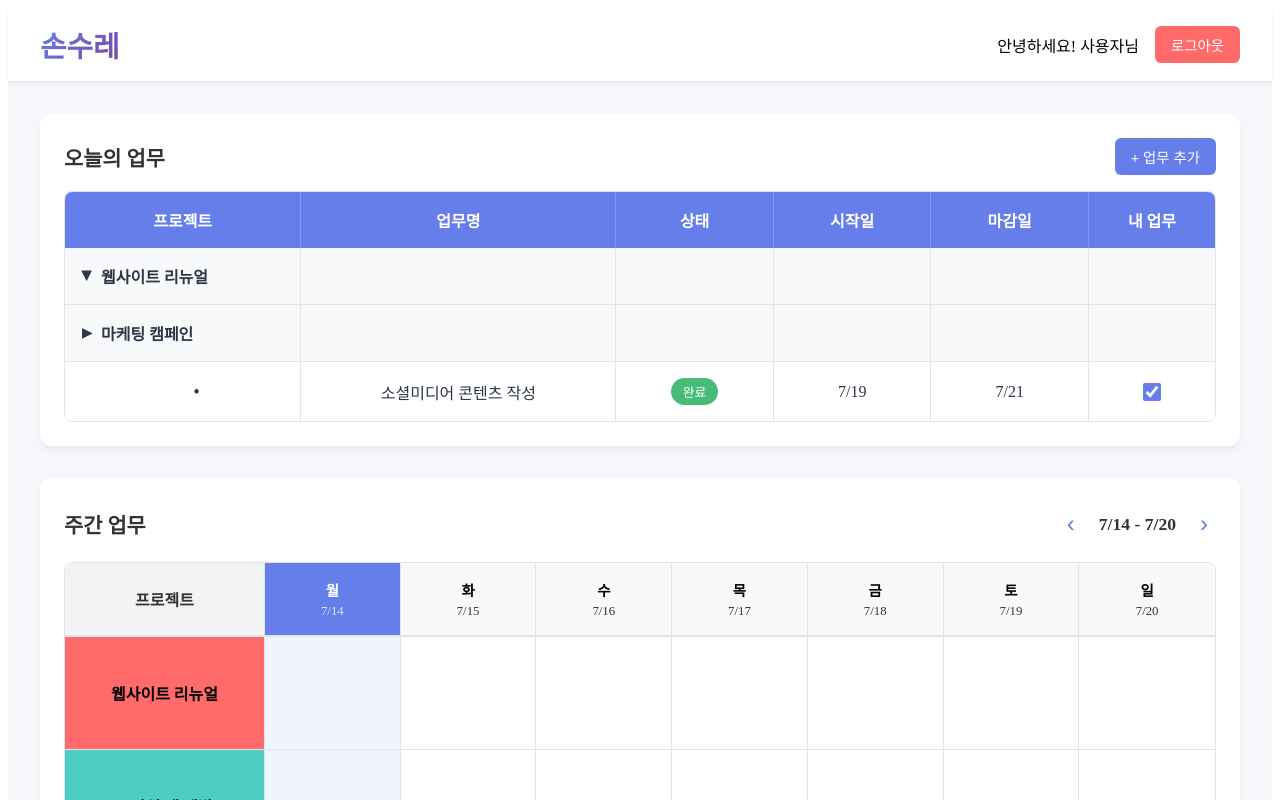
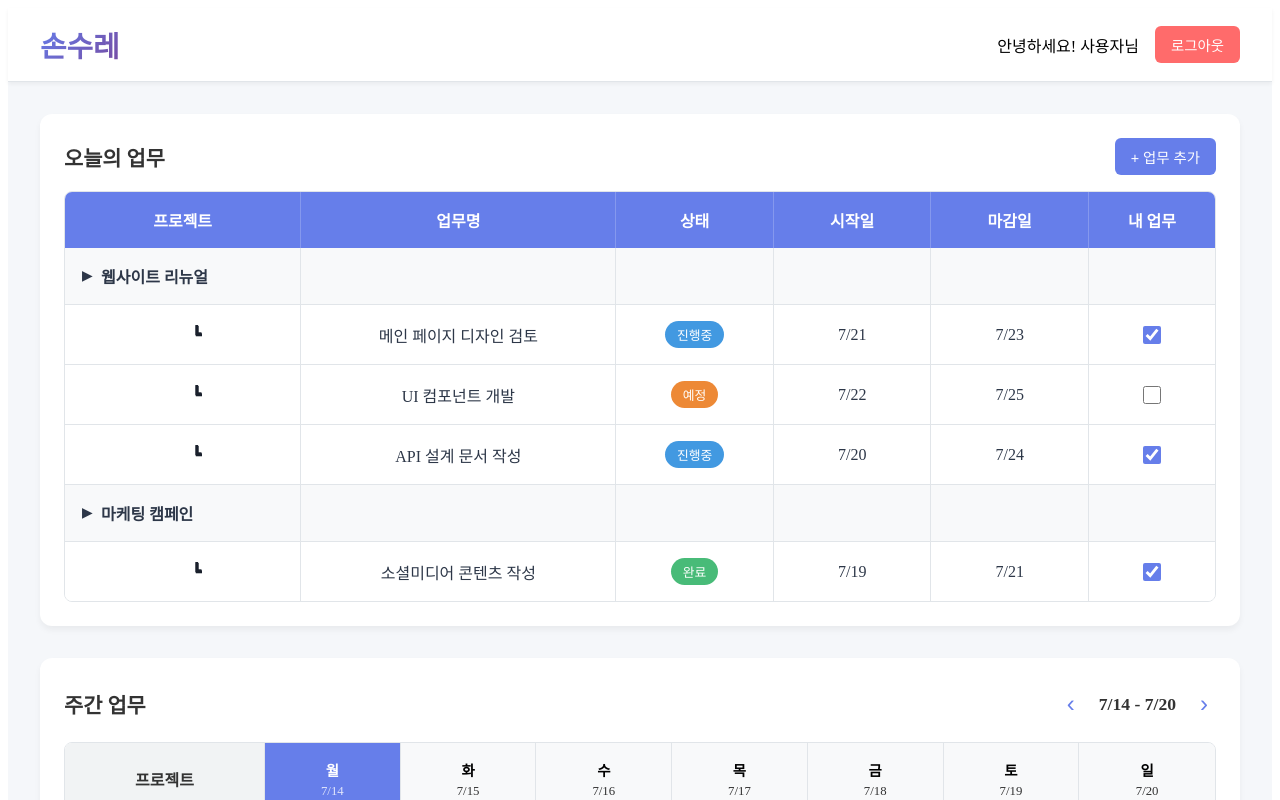
Before and after one commit to YAE-Joon/WB-FE, a Vue app: page /demo in a window 1280 px wide. Shown: the top 800 px of the page. Built offline with nearby package versions, Linux system fonts and the light colour scheme.

Commit message:
카테고리 완성

```diff
--- a/src/views/DashboardView.vue
+++ b/src/views/DashboardView.vue
@@ -56,7 +56,7 @@
                   >
                     <div class="table-cell work-category">
                       <span class="indent-1"></span>
-                      <span class="work-indicator">•</span>
+                      <span class="work-indicator">┗</span>
                     </div>
                     <div class="table-cell">{{ work.name }}</div>
                     <div class="table-cell">
@@ -84,10 +84,9 @@
                 <template v-for="subCategory in category.children" :key="subCategory.id">
                   <template v-if="hasWorksInCategory(subCategory)">
                     <!-- 2단계 카테고리 -->
-                    <div class="category-row sub-level-1" @click="toggleCategory(subCategory.id)">
+                    <div class="category-row sub-level-1">
                       <div class="table-cell category-cell">
-                        <span class="indent-1"></span>
-                        <span class="dropdown-icon" :class="{ 'expanded': subCategory.expanded }">▶</span>
+                        <span class="tree-connector">┗ </span>
                         <span class="category-name">{{ subCategory.name }}</span>
                       </div>
                       <div class="table-cell"></div>
@@ -97,8 +96,8 @@
                       <div class="table-cell"></div>
                     </div>
 
-                    <!-- 2단계 카테고리의 직속 업무들 (드롭다운 안 한 경우) -->
-                    <template v-if="!subCategory.expanded">
+                    <!-- 2단계에 직속 업무가 있으면 표시 -->
+                    <template v-if="hasDirectWorksInCategory(subCategory)">
                       <template v-for="work in getWorksForCategory(subCategory.id)" :key="work.id">
                         <div
                           class="table-row work-row"
@@ -106,7 +105,7 @@
                         >
                           <div class="table-cell work-category">
                             <span class="indent-2"></span>
-                            <span class="work-indicator">•</span>
+                            <span class="work-indicator">┗</span>
                           </div>
                           <div class="table-cell">{{ work.name }}</div>
                           <div class="table-cell">
@@ -129,15 +128,14 @@
                       </template>
                     </template>
 
-                    <!-- 3단계 카테고리들 (확장된 경우) -->
-                    <template v-if="subCategory.expanded">
+                    <!-- 3단계 카테고리들 (2단계에 직속 업무가 없거나 확장된 경우) -->
+                    <template v-if="!hasDirectWorksInCategory(subCategory) || subCategory.expanded">
                       <template v-for="subSubCategory in subCategory.children" :key="subSubCategory.id">
                         <template v-if="hasWorksInCategory(subSubCategory)">
                           <!-- 3단계 카테고리 -->
-                          <div class="category-row sub-level-2" @click="toggleCategory(subSubCategory.id)">
+                          <div class="category-row sub-level-2">
                             <div class="table-cell category-cell">
-                              <span class="indent-2"></span>
-                              <span class="dropdown-icon" :class="{ 'expanded': subSubCategory.expanded }">▶</span>
+                              <span class="tree-connector">　　┗ </span>
                               <span class="category-name">{{ subSubCategory.name }}</span>
                             </div>
                             <div class="table-cell"></div>
@@ -155,7 +153,7 @@
                             >
                               <div class="table-cell work-category">
                                 <span class="indent-3"></span>
-                                <span class="work-indicator">•</span>
+                                <span class="work-indicator">┗</span>
                               </div>
                               <div class="table-cell">{{ work.name }}</div>
                               <div class="table-cell">
@@ -348,7 +346,7 @@ const hierarchicalCategories = ref([
   {
     id: 1,
     name: '웹사이트 리뉴얼',
-    expanded: true,
+    expanded: false,
     level: 0,
     children: [
       {
@@ -678,6 +676,11 @@ const hasWorksInCategory = (category) => {
   return todayWorks.value.some(work => allIds.includes(work.categoryId))
 }
 
+// 해당 카테고리에 직속으로 업무가 있는지 확인 (하위 카테고리 제외)
+const hasDirectWorksInCategory = (category) => {
+  return todayWorks.value.some(work => work.categoryId === category.id)
+}
+
 const getCategoryName = (categoryId) => {
   const category = findCategoryById(categoryId)
   return category ? category.name : ''
@@ -971,6 +974,25 @@ onMounted(() => {
   transform: rotate(90deg);
 }
 
+.tree-connector {
+  color: #1a202c !important;
+  font-weight: 900 !important;
+  text-shadow: 0.5px 0.5px 0px #1a202c !important;
+  opacity: 1 !important;
+  font-family: monospace;
+  font-size: 1.1em !important;
+}
+
+.work-indicator {
+  color: #1a202c !important;
+  font-weight: 900 !important;
+  margin-left: 0.5rem;
+  text-shadow: 0.5px 0.5px 0px #1a202c !important;
+  opacity: 1 !important;
+  font-family: monospace;
+  font-size: 1.1em !important;
+}
+
 .category-name {
   flex: 1;
   text-align: left;
@@ -1016,14 +1038,6 @@ onMounted(() => {
 .work-category {
   justify-content: flex-start;
   text-align: left;
-}
-
-.work-indicator {
-  color: #2d3748 !important;
-  font-weight: bold;
-  margin-left: 0.5rem;
-  text-shadow: none !important;
-  opacity: 1 !important;
 }
 
 .table-cell {
```
